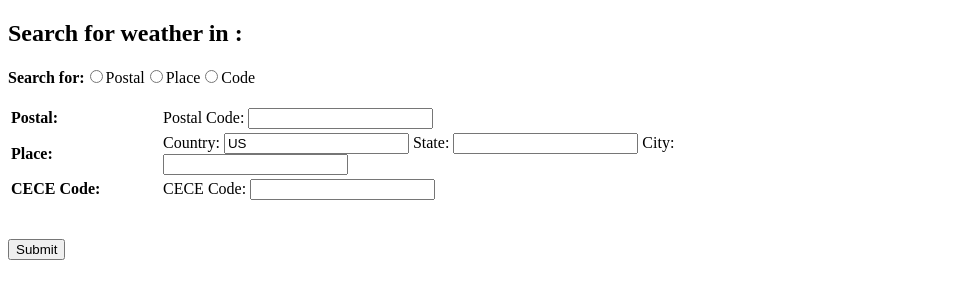
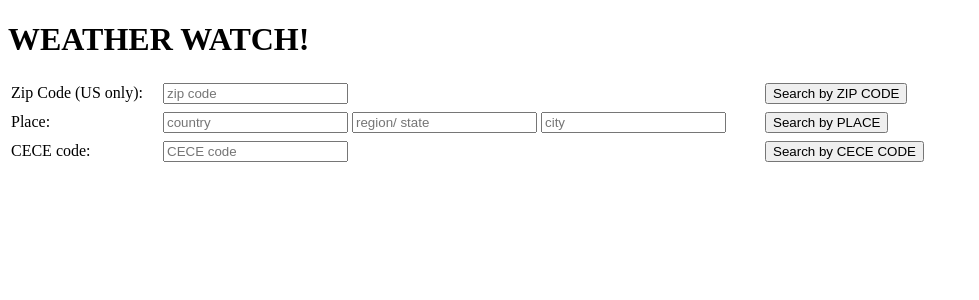
Before and after one commit to DeeKras/play-outside, a Flask app: page /search in a window 1280 px wide. Shown: the top 300 px of the page, without its empty margins (0-979 px from the left). Run offline with Flask 2, Linux system fonts and the light colour scheme.

Commit message:
refactored a bit. cleaned up the search page.

```diff
--- a/forms.py
+++ b/forms.py
@@ -1,15 +1,17 @@
 from flask_wtf import Form
-from wtforms import StringField, RadioField, BooleanField
+from wtforms import StringField, RadioField, BooleanField, SubmitField
 from wtforms.validators import DataRequired
 
 class SearchForm(Form):
-    search_by = RadioField( choices=[('postal', 'Postal'),('place','Place'), ('code', 'Code')],
-                            validators=[DataRequired(),])
-    postal = StringField(label='Postal Code')
-    country = StringField(label='Country', default="US")
+
+    zipcode = StringField(label='Zip Code')
+    country = StringField(label='Country')
     state = StringField(label='State')
     city = StringField(label='City')
     code = StringField(label='CECE Code')
+    submit_code = SubmitField('Search by CECE CODE')
+    submit_place = SubmitField('Search by PLACE')
+    submit_zip = SubmitField('Search by ZIP CODE')
 
 
 class SchoolForm(Form):
--- a/functions.py
+++ b/functions.py
@@ -17,31 +17,28 @@ ipinfo_api = 'http://api.ipinfodb.com/v3/ip-city/?key={}&format=json'.format(ipi
 
 
 def verify_input(form):
-    error=""
-    if form.search_by.data not in ['postal', 'place', 'code']:
-        error = 'You must click one of the radio buttons'
-    elif form.search_by.data == 'postal' and form.postal.data == "":
-        error = 'You selected POSTAL but you did not include a postal code. Please enter a postal code.'
-    elif form.search_by.data == 'place' and form.country.data == "":
-        error = 'You selected PLACE but you did not include a country. Please enter a country.'
-    elif form.search_by.data == 'place' and form.city.data == "":
-        error = 'You selected PLACE but you did not include a city. Please enter a city.'
-    elif form.search_by.data == 'code' and form.code.data == "":
-        error = 'You selected CODE but you did not include your code. Please enter it.'
-    return error
+    if form.submit_code.data and form.code.data == "":
+        return 'You selected CODE but you did not include your code. Please enter it.'
+    elif form.submit_zip.data and form.zipcode.data == "":
+        return 'You selected ZIP but you did not include a zip code. Please enter a US ZIP CODE.'
+    elif form.submit_place.data and form.country.data == "":
+        return 'You selected PLACE but you did not include a country. Please enter a COUNTRY.'
+    elif form.submit_place.data and form.city.data == "":
+        return 'You selected PLACE but you did not include a city. Please enter a CITY.'
+    elif form.submit_place.data and form.country.data.lower() in ['us', 'usa', 'united states'] and form.state.data =="":
+        return 'You entered US as country, you must also submit STATE and CITY.'
+    return None
 
 def get_weather(form):
-    if form.search_by.data == 'postal':
-        weather, error = weather_by_postal(form.postal.data)
-    elif form.search_by.data == 'place':
+    if form.submit_zip.data:
+        weather, error = weather_by_zip(form.zipcode.data)
+    elif form.submit_place.data:
         weather, error = weather_by_place(form.country.data, form.state.data, form.city.data)
-    elif form.search_by.data == 'code':
+    elif form.submit_code.data:
         weather, error = weather_by_code(form.code.data)
     else:
         weather, error = weather_by_ip()
-
     return weather, error
-
 
 def get_weather_info(lat, lng):
     weather_for_city = SchoolWeather(lat, lng)
@@ -50,14 +47,6 @@ def get_weather_info(lat, lng):
     return hourly, display_date
 
 def weather_by_ip():
-    # ip = request.remote_addr
-    # if ip == '127.0.0.1':
-    #     # ip = requests.get("http://icanhazip.com/").content
-
-    # data = geoip_data.record_by_addr( ip)
-
-    # lat = data['latitude']
-    # lng = data['longitude']
     ip_data = requests.get(ipinfo_api).json()
     lat = ip_data['latitude']
     lng = ip_data['longitude']
@@ -71,28 +60,23 @@ def weather_by_ip():
     error = None
     return weather, error
 
-
-
-def weather_by_postal(postal):
-    api = "http://api.zippopotam.us/us/{}".format(postal)
+def weather_by_zip(zipcode):
+    api = "http://api.zippopotam.us/us/{}".format(zipcode)
     json_response = requests.get(api).json()
     if json_response == {}:
         weather = None
-        error = 'The postal code you entered is not valid. Please reenter.'
+        error = 'The zip code you entered is not valid. Please reenter.'
     else:
         lat = json_response['places'][0]['latitude']
         lng = json_response['places'][0]['longitude']
 
         flag = '1'
-        filler = postal
+        filler = zipcode
         weather = get_weather_info(lat, lng), flag, filler
         error = None
     return weather, error
 
-
-
 def weather_by_place(country, state, city):
-    #needs error trapping if country = us and no state provided
     if state:
         search_place = '{},{},{}'.format(country, state, city)
     else:
@@ -113,11 +97,9 @@ def weather_by_place(country, state, city):
         error = None
     return weather, error
 
-
 def weather_by_code(code):
     school = db.session.query(SchoolData).filter_by(CECE_code=code).first()
     if school is None:
-
         weather = None
         error = 'The CECE-code is inaccurate. Please try again.'
     else:
--- a/templates/search.html
+++ b/templates/search.html
@@ -2,47 +2,60 @@
 
 
 <head>
-	<h2>
-		Search for weather in :
-	</h2>
+	<h1>
+		WEATHER WATCH!
+	</h1>
 </head>
 <body>
 	<form name = 'searchby', method = 'post', action ="/weather">
 		<table>
 		  <col width="150" height="20">
-		  <col width="700">
-		  <strong>Search for:</strong>
-			{% for choice in form.search_by %}
-				{{choice}}{{choice.label}}
-			{% endfor %}<br><br>
+		  <col width="600">
 			<tr>
 				<td>
-					<b>Postal:</b>
+					Zip Code (US only):
+				<td>
+					{{form.zipcode(placeholder='zip code')}}
 				</td>
 				<td>
-					{{form.postal.label}}: {{form.postal}}
+					{{form.submit_zip}}
 				</td>
 			</tr>
 			<tr>
 				<td>
-					<b>Place:</b>
+				</td>
+			</tr>
+			<tr>
+				<td>
+					Place:
 				</td>
 				<td>
-					{{form.country.label}}: {{form.country}}
-					{{form.state.label}}: {{form.state}}
-					{{form.city.label}}: {{form.city}}
+					{{form.country(placeholder='country')}}
+					{{form.state(placeholder='region/ state')}}
+					{{form.city(placeholder='city')}}
 				</td>
+				<td>
+					{{form.submit_place}}
+				</td>
+			</tr>
 			<tr>
 				<td>
-					<b>CECE Code: </b>
+				</td>
+			</tr>
+			<tr>
+				<td>
+					CECE code:
 				</td>
 				<td>
-					{{form.code.label}}: {{form.code}}
+					{{form.code(placeholder='CECE code')}}
+				</td>
+				<td>
+					{{form.submit_code}}
 				</td>
 			</tr>
 		</table>
 		<br><br>
-		<input type = 'submit' name = 'Find my weather!'>
+
 		{% with messages = get_flashed_messages() %}
 		{% if messages %}
 			{% for message in messages %}
```
